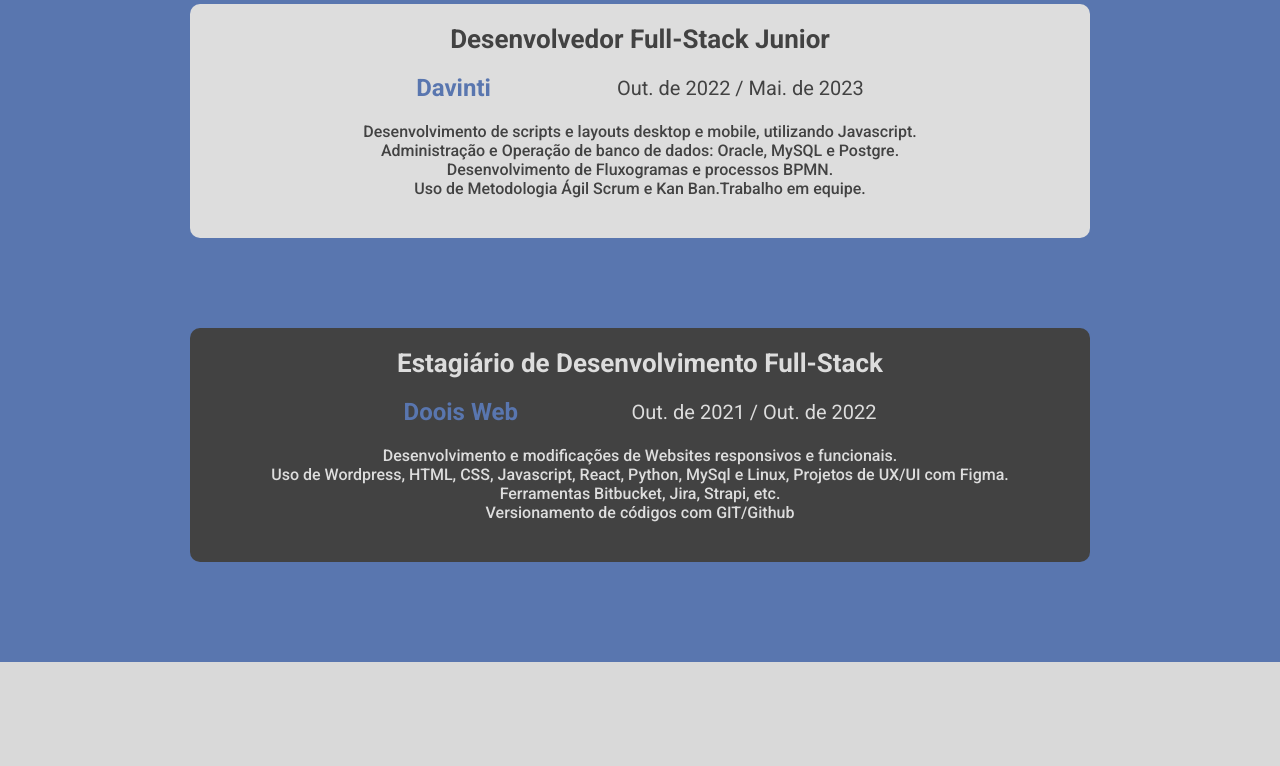
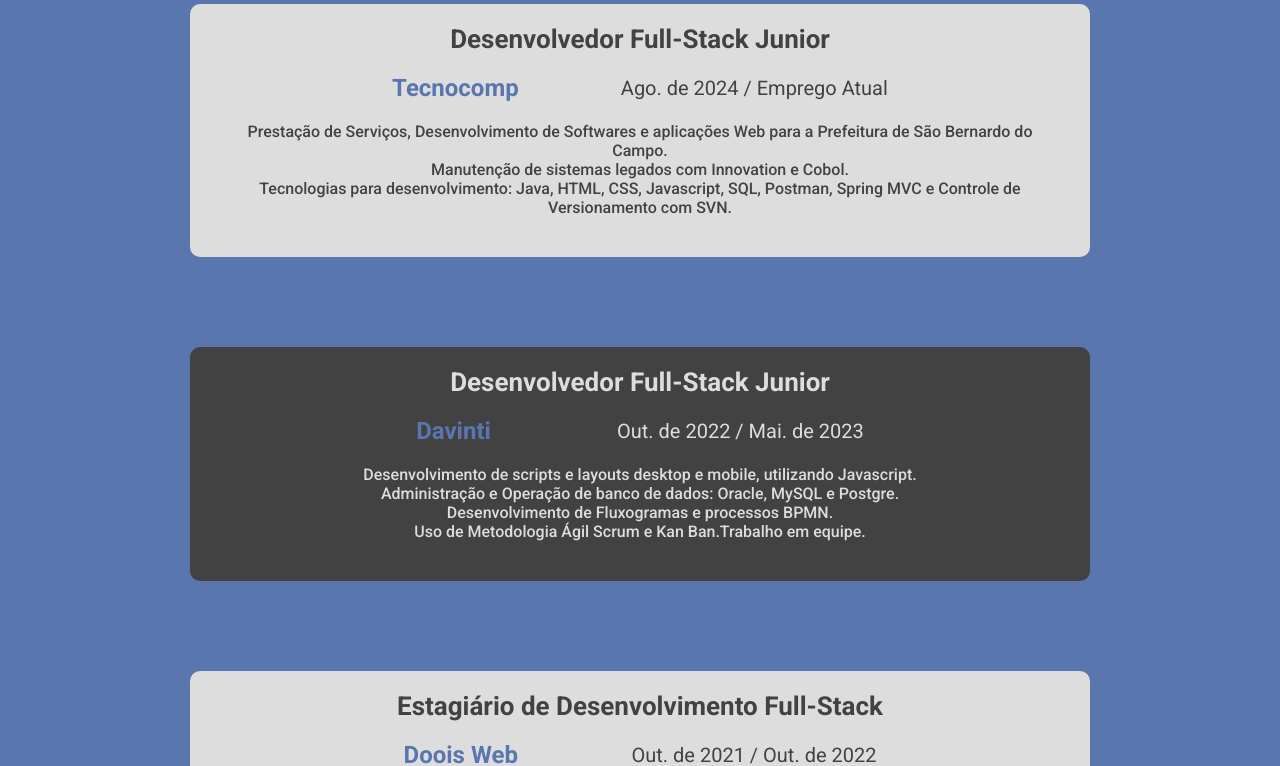
Before and after one commit to renanberton/portfolio, a React (Create React App) app: page / in a window 1280 px wide. Shown: the part 2500-3266 px from the top of the page. Built offline with nearby package versions, Linux system fonts and the light colour scheme; a web font is replaced by a local one.

Commit message:
Atualizando Experiencia da Tecnocomp

```diff
--- a/src/pages/Experiences/Experiences.js
+++ b/src/pages/Experiences/Experiences.js
@@ -1,27 +1,57 @@
-import './style.scss'
+import React from 'react';
+import './style.scss';
 
-function Experiences() {
+const experiences = [
+   {
+      title: "Desenvolvedor Full-Stack Junior",
+      company: "Tecnocomp",
+      period: "Ago. de 2024 / Emprego Atual",
+      description: `Prestação de Serviços, Desenvolvimento de Softwares e aplicações Web para a Prefeitura de São Bernardo do Campo.
+      Manutenção de sistemas legados com Innovation e Cobol.
+      Tecnologias para desenvolvimento: Java, HTML, CSS, Javascript, SQL, Postman, Spring MVC e Controle de Versionamento com SVN.`
+    },
+  {
+    title: "Desenvolvedor Full-Stack Junior",
+    company: "Davinti",
+    period: "Out. de 2022 / Mai. de 2023",
+    description: `Desenvolvimento de scripts e layouts desktop e mobile, utilizando Javascript.
+    Administração e Operação de banco de dados: Oracle, MySQL e Postgre.
+    Desenvolvimento de Fluxogramas e processos BPMN.
+    Uso de Metodologia Ágil Scrum e Kan Ban.Trabalho em equipe.`
+  },
+  {
+    title: "Estagiário de Desenvolvimento Full-Stack",
+    company: "Doois Web",
+    period: "Out. de 2021 / Out. de 2022",
+    description: `Desenvolvimento e modificações de Websites responsivos e funcionais.
+    Uso de Wordpress, HTML, CSS, Javascript, React, Python, MySql e Linux, Projetos de UX/UI com Figma.
+    Ferramentas Bitbucket, Jira, Strapi, etc.
+    Versionamento de códigos com GIT/Github`
+  }
+];
+
+const Experience = () => {
   return (
    <div className='container-experience' id="experiences">
       <h2>Experiências</h2>
-         <div className="box-experiences">
-            <h2>Desenvolvedor Full-Stack Junior</h2>
+      {experiences.map((exp, index) => (
+        <div className="box-experiences" key={index}>
+          <h2>{exp.title}</h2>
           <div className="job-informations">
-               <h3>Davinti</h3>
-               <span>Out. de 2022 / Mai. de 2023</span>
+            <h3>{exp.company}</h3>
+            <span>{exp.period}</span>
           </div>
-            <p>Desenvolvimento de scripts e layouts desktop e mobile, utilizando Javascript. <br />Administração e Operação de banco de dados: Oracle, MySQL e Postgre.<br />Desenvolvimento de Fluxogramas e processos BPMN.<br />Uso de Metodologia Ágil Scrum e Kan Ban.Trabalho em equipe.</p>
+          <p>
+            {exp.description.split('\n').map((line, idx) => (
+              <React.Fragment key={idx}>
+                {line}<br />
+              </React.Fragment>
+            ))}
+          </p>
         </div>
-         <div className="box-experiences">
-            <h2>Estagiário de Desenvolvimento Full-Stack</h2>
-            <div className="job-informations">
-               <h3>Doois Web</h3>
-               <span>Out. de 2021 / Out. de 2022</span>
+      ))}
     </div>
-            <p>Desenvolvimento e modificações de Websites responsivos e funcionais.<br />Uso de Wordpress, HTML, CSS, Javascript, React, Python, MySql e Linux, Projetos de UX/UI com Figma.<br />Ferramentas Bitbucket, Jira, Strapi, etc.<br />Versionamento de códigos com GIT/Github</p>
-         </div>
-   </div>
-   )
-}
+  );
+};
 
-export default Experiences;
+export default Experience;
```
Lines whose indentation alone changed are shown as unchanged.
